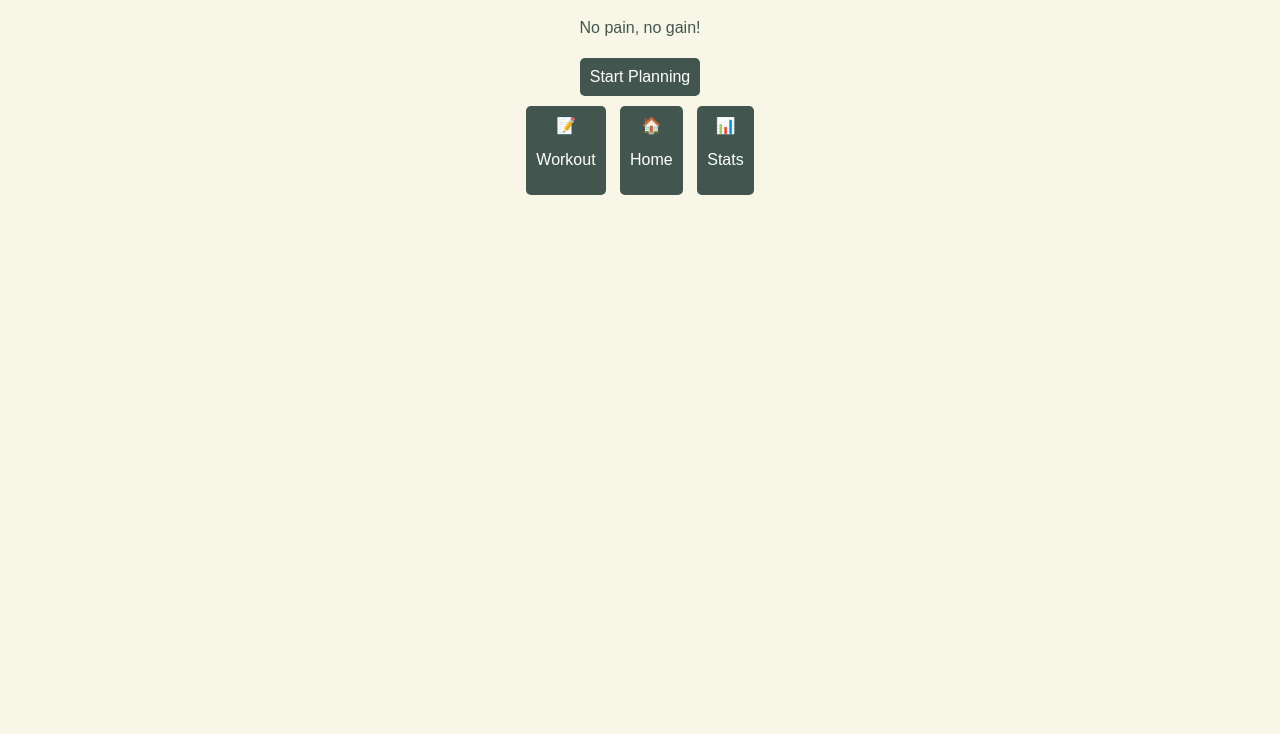
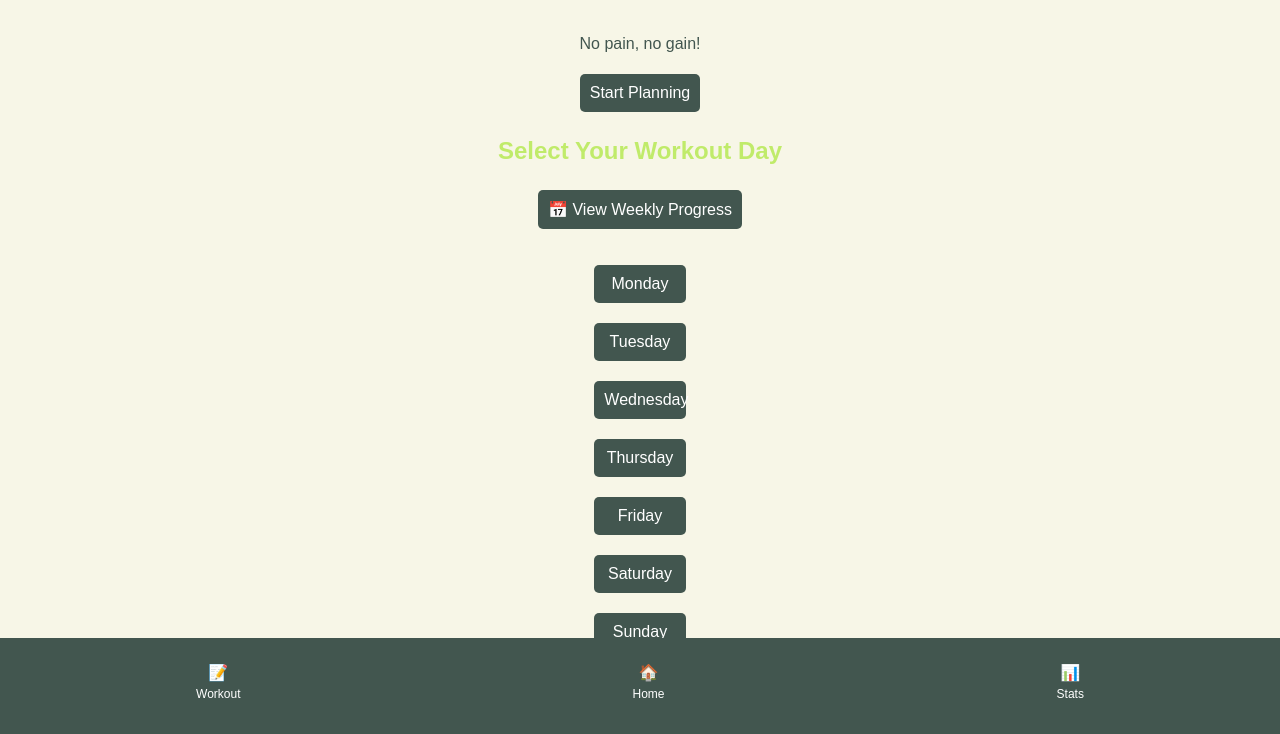
Before and after one commit to vir3595/GYMX, a plain HTML site: page index.html in a window 1280 px wide. Shown: the part 62-796 px from the top of the page. Drawn offline with Linux system fonts and the light colour scheme.

Commit message:
Update style.css

```diff
--- a/style.css
+++ b/style.css
@@ -29,8 +29,8 @@ button {
     display: none;
 }
 
-/* Center the screens vertically */
-.centered-screen {
+/* General screen layout */
+.screen {
     display: flex;
     flex-direction: column;
     justify-content: center;
@@ -38,6 +38,7 @@ button {
     flex-grow: 1;
 }
 
+/* Styling for the weekday buttons */
 #weekday-list {
     list-style-type: none;
     padding: 0;
@@ -72,6 +73,7 @@ button {
     font-size: 18px;
 }
 
+/* Notification styling */
 #notification {
     position: fixed;
     bottom: 10px;
@@ -84,3 +86,29 @@ button {
     font-size: 14px;
     display: none;
 }
+
+/* Bottom navigation menu */
+#bottom-nav {
+    display: flex;
+    justify-content: space-around;
+    position: fixed;
+    bottom: 0;
+    left: 0;
+    width: 100%;
+    background-color: #42564F;
+    padding: 10px 0;
+}
+
+.nav-btn {
+    background: none;
+    color: white;
+    border: none;
+    text-align: center;
+    font-size: 16px;
+    cursor: pointer;
+}
+
+.nav-btn p {
+    margin-top: 5px;
+    font-size: 12px;
+}
```
